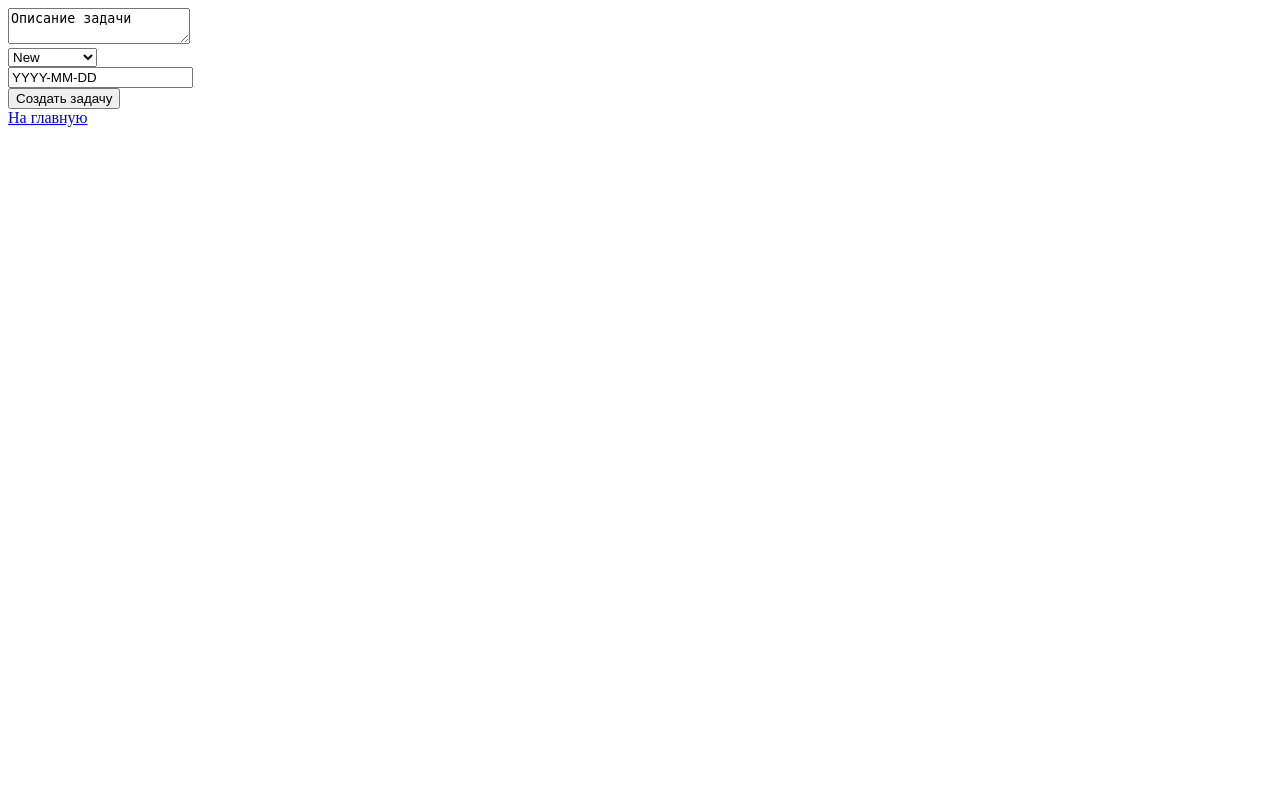
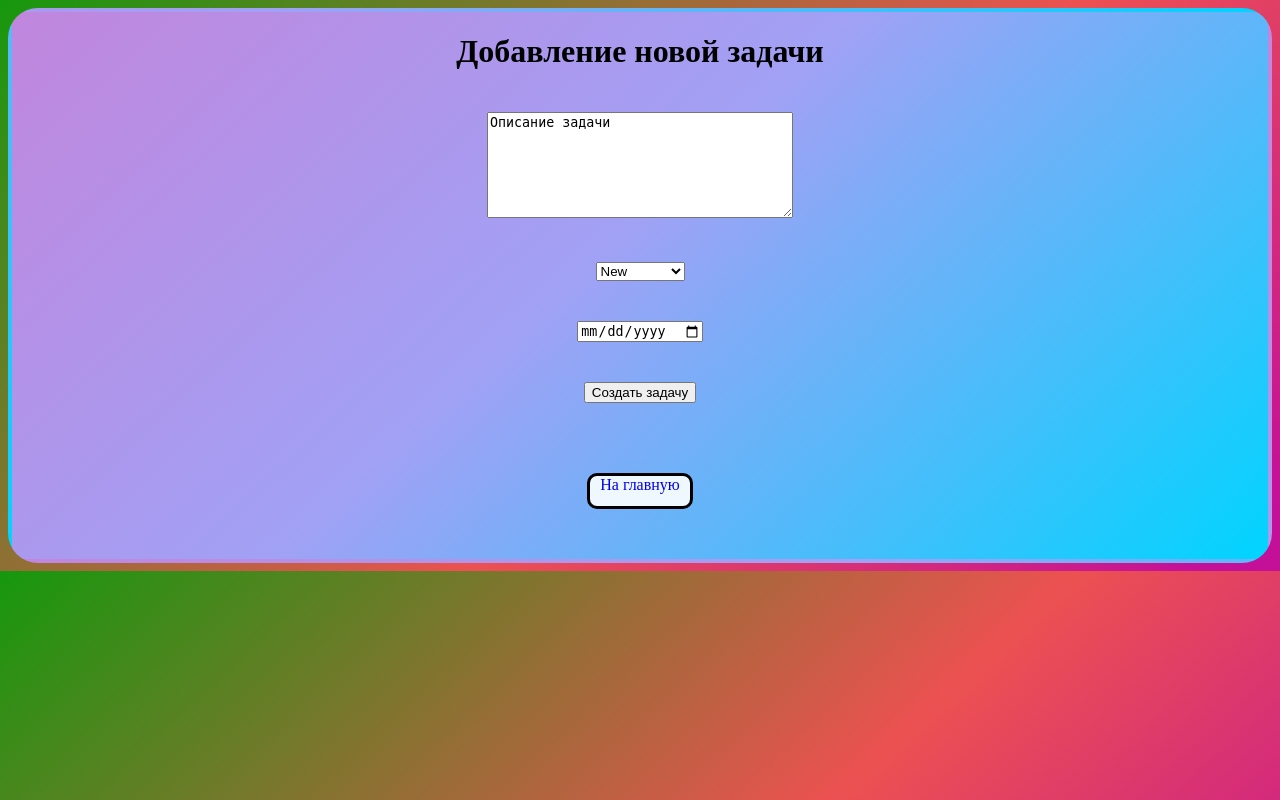
Before and after one commit to TalkingCoffeePot/yurmashev_radmir_final_test_7, a Django app: page /add/ in a window 1280 px wide. Run offline with Django 4.2, Linux system fonts and the light colour scheme.

Commit message:
On branch master Changes to be committed: 	new file:   main_app/static/css/add_style.css 	new file:   main_app/static/css/main_style.css         Добавлены файлы стилей для страниц
	modified:   main_app/templates/add_task.html
        Добавлены линки на css файлы
        Добавлен выбор даты через тип date

	modified:   main_app/templates/main_page.html
        Добавлены линки на css файлы

	modified:   to_do_app/settings.py

```diff
--- /dev/null
+++ b/source/main_app/static/css/add_style.css
@@ -0,0 +1,40 @@
+body {
+    background: rgb(22,152,13);
+background: linear-gradient(137deg, rgba(22,152,13,1) 0%, rgba(236,81,81,1) 57%, rgba(196,15,153,1) 96%);
+}
+
+.container {
+    border: 4px solid transparent;
+    border-radius: 30px;
+    backdrop-filter: blur(10px);
+    background: rgb(193,134,221);
+    background: linear-gradient(137deg, rgba(193,134,221,1) 0%, rgba(161,161,245,1) 46%, rgba(0,212,255,1) 100%);
+}
+h1 {
+    text-align: center;
+}
+.form_box {
+    display: flex;
+    flex-direction: column;
+    justify-content: center;
+}
+.box {
+    margin: 20px 20px 20px  20px;
+    text-align: center;
+}
+.box textarea {
+    width: 300px;
+    height: 100px;
+}
+.return {
+    border: 3px solid black;
+    border-radius: 10px;
+    width: 100px;
+    height: 30px;
+    text-align: center;
+    margin: 50px auto 50px auto;
+    background-color: aliceblue;
+}
+.return a {
+    text-decoration: none;
+}
--- a/source/main_app/templates/add_task.html
+++ b/source/main_app/templates/add_task.html
@@ -4,26 +4,34 @@
     <meta charset="UTF-8">
     <meta name="viewport" content="width=device-width, initial-scale=1.0">
     <title>Document</title>
+    {% load static %}
+    <link rel="stylesheet" href="{% static 'css/add_style.css' %}">
 </head>
 <body>
     <div class="container">
+        <h1>Добавление новой задачи</h1>
         <form action="/task_added/" method="post">
+            <div class="form_box">
                 {% csrf_token %}
-            <div class="description">
+                <div class="box">
                     <textarea name='description' type="text">Описание задачи</textarea>
                 </div>
-            <div class="status">
+
+                <div class="box">
                     <select name="status" id="">
                         {% for task_status in status_choices %}
                             <option value="{{ task_status.0 }}">{{task_status.1}}</option>
                         {% endfor %}
                     </select>
                 </div>
-            <div class="date">
-                <input name='date' type="text" value="YYYY-MM-DD">
+
+                <div class="box">
+                    <input name='date' type="date" value="YYYY-MM-DD">
                 </div>
-            <div class="button">
+
+                <div class="box">
                     <button type="submit">Создать задачу</button>
+                </div>
             </div>
         </form>
         <div class="return">
--- a/source/main_app/templates/main_page.html
+++ b/source/main_app/templates/main_page.html
@@ -4,6 +4,8 @@
     <meta charset="UTF-8">
     <meta name="viewport" content="width=device-width, initial-scale=1.0">
     <title>Document</title>
+    {% load static %}
+    <link rel="stylesheet" href="{% static 'css/main_style.css' %}">
 </head>
 <body>
     <div class="container">
@@ -12,8 +14,8 @@
             {% for task in tasks %}
                 <div class="task_box">
                     <h2>{{task.description}}</h2>
-                    <h3>{{ task.task_status}}</h3>
-                    <h3>{{task.date}}</h3>
+                    <h3>Status: {{ task.task_status}}</h3>
+                    <h3>Finish date: {{task.date}}</h3>
                 </div>
                 <hr>
             {% endfor %}
--- a/source/to_do_app/settings.py
+++ b/source/to_do_app/settings.py
@@ -119,7 +119,7 @@ USE_TZ = True
 # Static files (CSS, JavaScript, Images)
 # https://docs.djangoproject.com/en/4.2/howto/static-files/
 
-STATIC_URL = 'static/'
+STATIC_URL = '/static/'
 
 # Default primary key field type
 # https://docs.djangoproject.com/en/4.2/ref/settings/#default-auto-field
```
Also changed, not shown: source/main_app/static/css/main_style.css (added, +34 -0 lines). Lines whose indentation alone changed are shown as unchanged.
